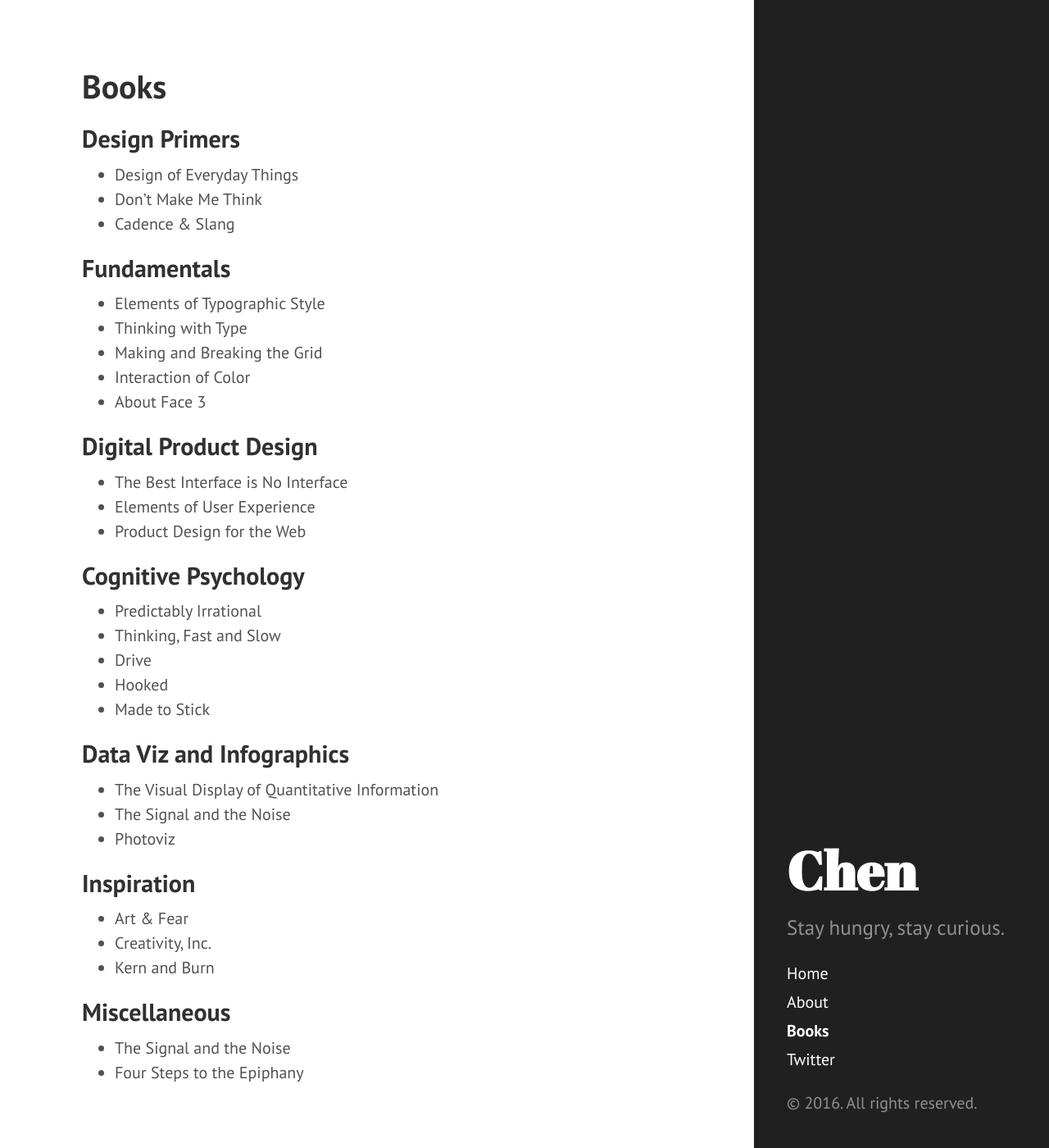
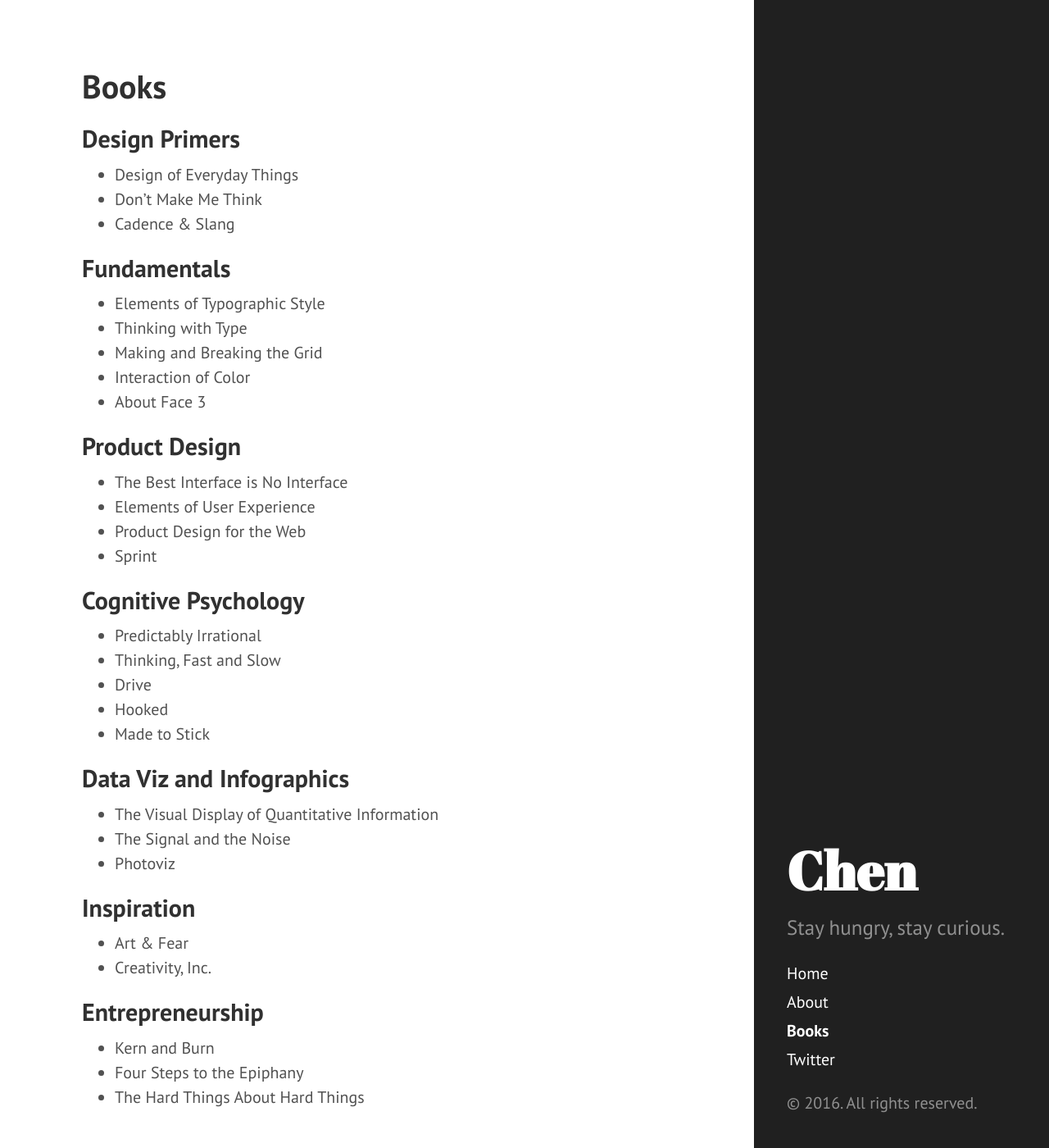
Before and after one commit to wikichen/chen, a Jekyll site: the page built from books.md, in a window 1280 px wide and 1400 px high. Shown: the whole window at 82% size. Built offline with Jekyll 4.4.1, drawn with Linux system fonts in a browser that asks for light colours.

Commit message:
Updated Books

```diff
--- a/books.md
+++ b/books.md
@@ -19,11 +19,12 @@
 * Interaction of Color
 * About Face 3
 
-## Digital Product Design
+## Product Design
 
 * The Best Interface is No Interface
 * Elements of User Experience
 * Product Design for the Web
+* Sprint
 
 ## Cognitive Psychology
 
@@ -43,9 +44,9 @@
 
 * Art & Fear
 * Creativity, Inc.
+
+## Entrepreneurship
+
 * Kern and Burn
-
-## Miscellaneous
-
-* The Signal and the Noise
 * Four Steps to the Epiphany
+* The Hard Things About Hard Things
```
